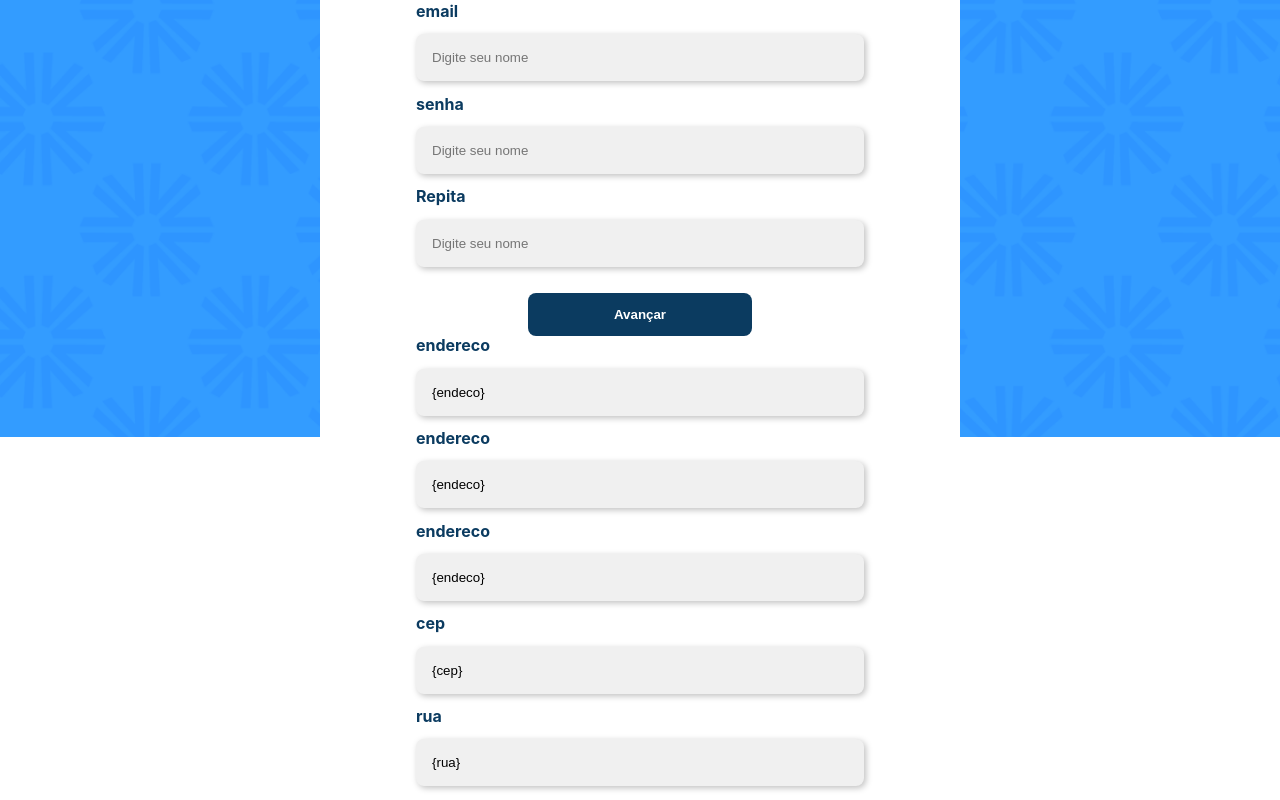
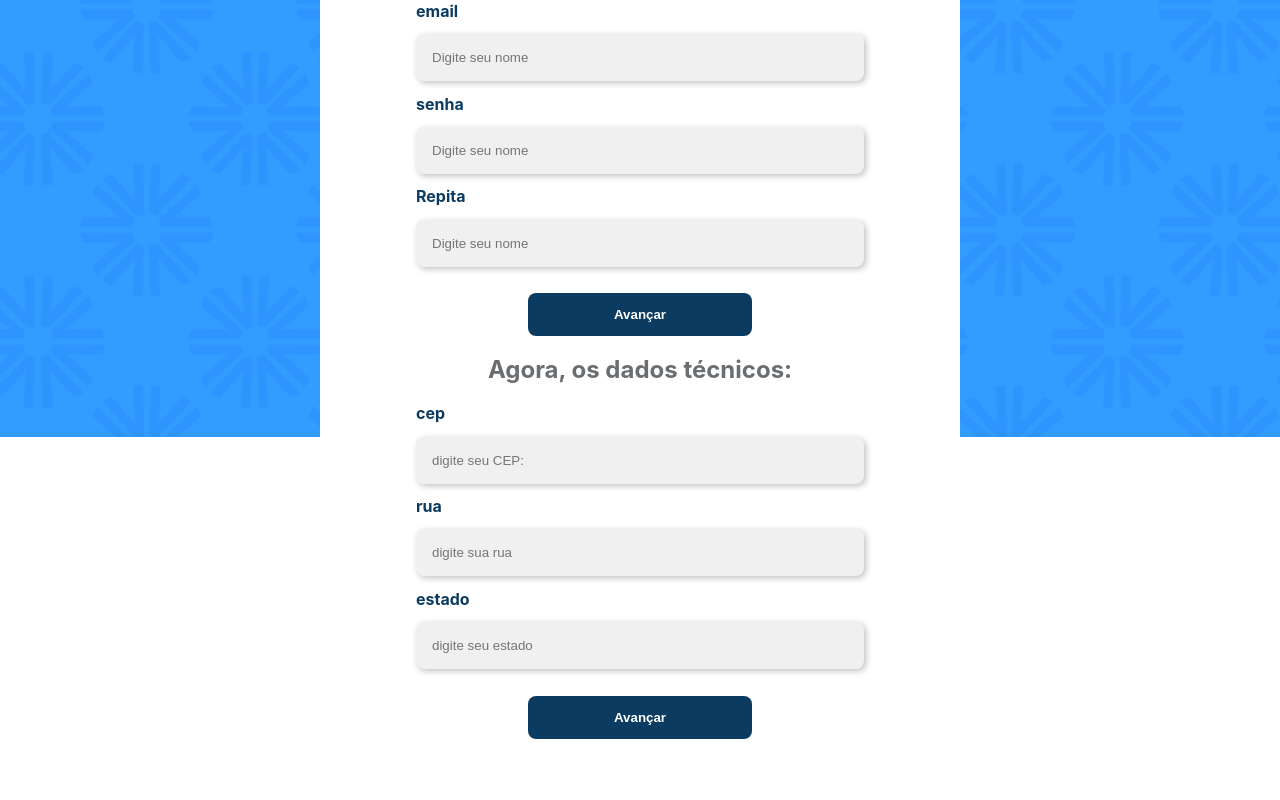
Before and after one commit to eduslug/react-authentication-system, a React (Create React App) app: page /cadastro in a window 1280 px wide. Shown: the part 363-1163 px from the top of the page. After the commit the page ends 1102 px from the top, so only its background shows below. Built offline with nearby package versions, Linux system fonts and the light colour scheme; the HTML template or start-up script is replaced by a standard one.

Commit message:
fix-cadastro

```diff
--- a/src/pages/Cadastro/index.tsx
+++ b/src/pages/Cadastro/index.tsx
@@ -66,8 +66,9 @@ export default function Cadastro() {
     const [cep, setCep] = useState('');
     const [rua, setRua] = useState('');
     const [complemento, setComplemento] = useState('');
+    const [numero, setNumero] = useState('');
     const [steppers, setSteppers] = useState([{ activeStep: 0 }]);
-
+    const [estado, setEstado] = useState('');
     const navigate = useNavigate();
 
     const handleSubmit = (event: React.FormEvent<HTMLFormElement>): void => {
@@ -80,14 +81,15 @@ export default function Cadastro() {
             email: email,
             nome: nome,
             senha: senha,
-            endeco: {
+            endereco: {
                 cep: cep,
                 rua: rua,
-                /* numero: numero, */
-                complemento: complemento
-
+                numero: numero,
+                complemento: complemento,
+                estado: estado,
             }
         }
+
 
     };
     console.log(handleSubmit)
@@ -149,44 +151,44 @@ export default function Cadastro() {
                         placeholder='Digite seu nome'
                     />
                     <BotaoCustomizado type='submit'>Avançar</BotaoCustomizado>
+
                 </Formulario>
+
+                <>
+                    <Titulo>Agora, os dados técnicos:</Titulo>
                     <Formulario>
-                    <CampoDigitacao
+                        {/*  <CampoDigitacao
                             tipo='text'
                             label='endereco'
-                        valor='{endeco}'
+                            valor={endereco}
                             onChange={setComplemento}
                             placeholder='digite seu endereço'
                         />
-                    <CampoDigitacao
-                        tipo='text'
-                        label='endereco'
-                        valor='{endeco}'
-                        onChange={setComplemento}
-                        placeholder='digite seu endereço'
-                    />
-                    <CampoDigitacao
-                        tipo='text'
-                        label='endereco'
-                        valor='{endeco}'
-                        onChange={setComplemento}
-                        placeholder='digite seu endereço'
-                    />
+ */}
                         <CampoDigitacao
                             tipo='text'
                             label='cep'
-                        valor='{cep}'
+                            valor={cep}
                             onChange={setCep}
                             placeholder='digite seu CEP:'
                         />
                         <CampoDigitacao
                             tipo='text'
                             label='rua'
-                        valor='{rua}'
+                            valor={rua}
                             onChange={setRua}
                             placeholder='digite sua rua'
                         />
+                        <CampoDigitacao
+                            tipo='text'
+                            label='estado'
+                            valor={estado}
+                            onChange={setEstado}
+                            placeholder='digite seu estado'
+                        />
+                        <BotaoCustomizado type='submit'>Avançar</BotaoCustomizado>
                     </Formulario>
+                </>
             </>
         </>
     );
```
Also changed, not shown: src/types/IEndereco.ts (added, +7 -0 lines), src/types/Iclinica.ts (+2 -6 lines). Lines whose indentation alone changed are shown as unchanged.
